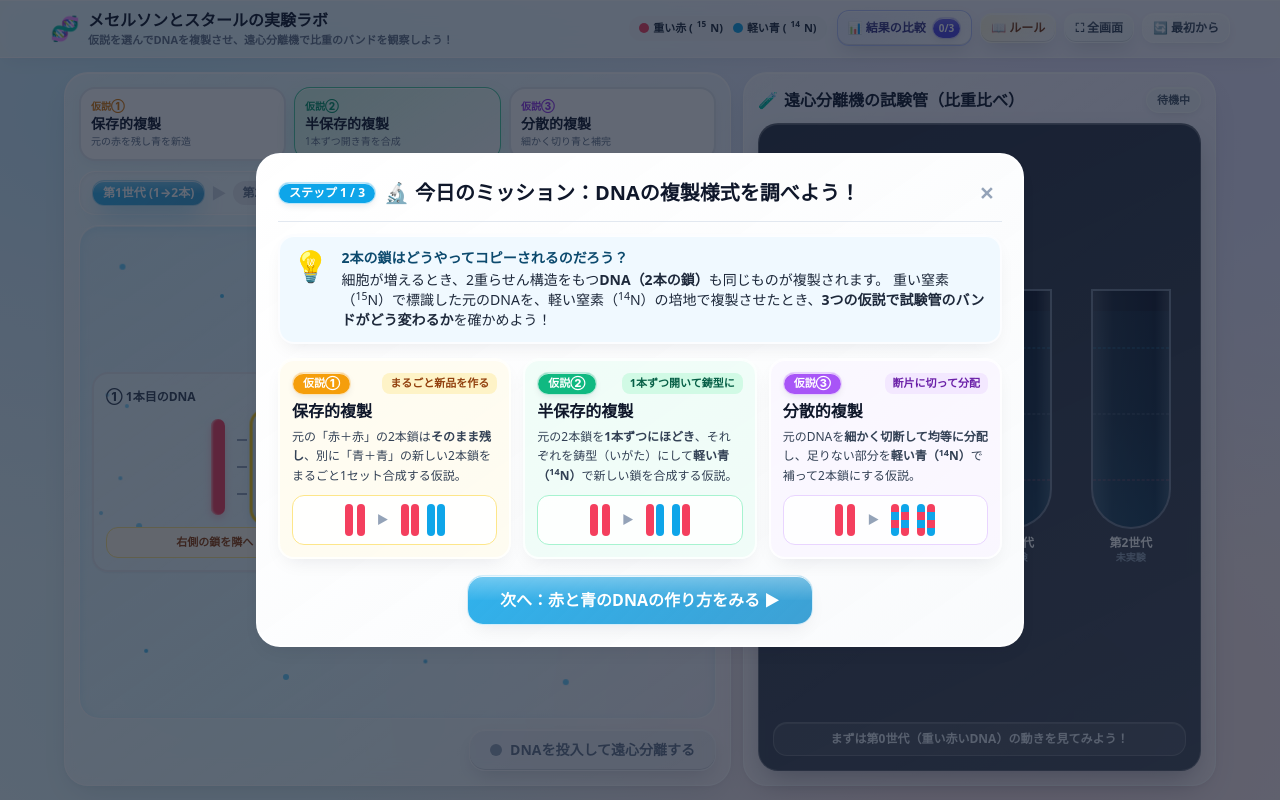
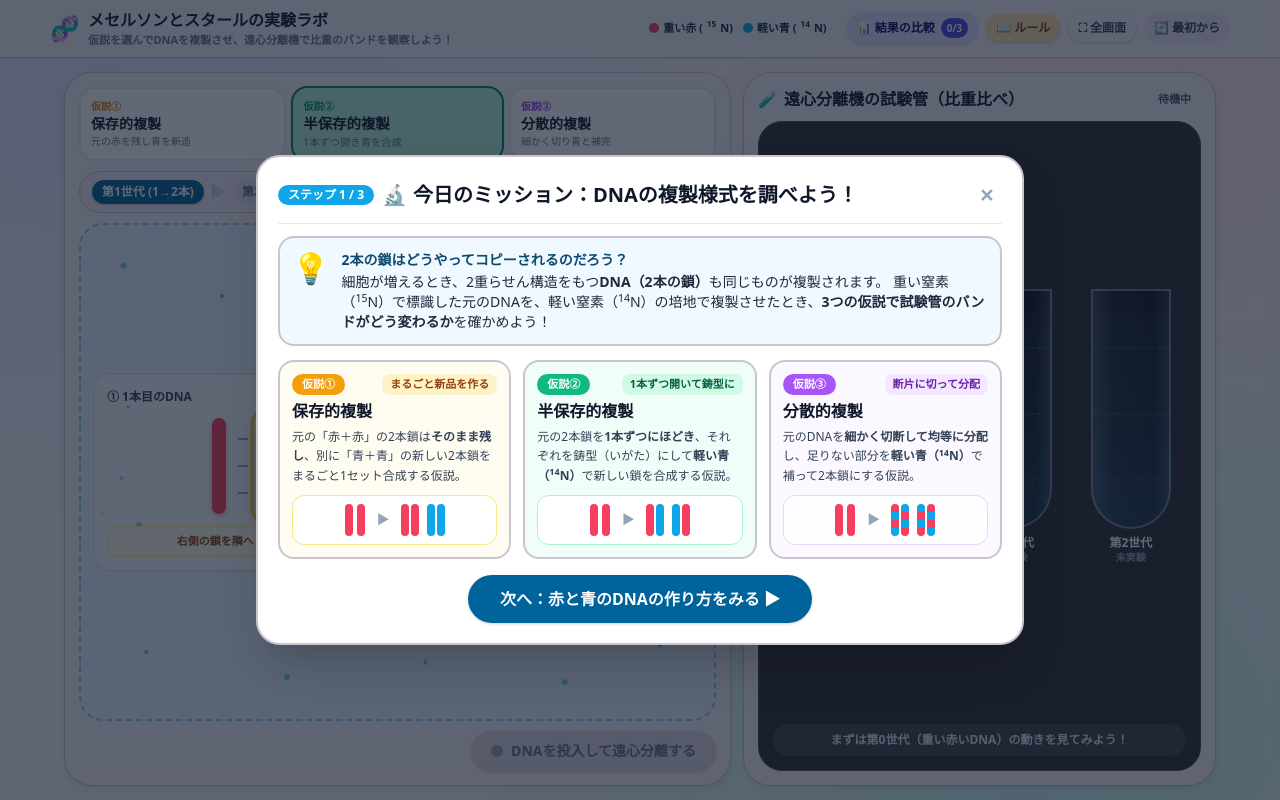
Before and after one commit to tyama11/meselson-stahl-lab, a website with bundled scripts: page index.html in a window 1280 px wide. Built offline with nearby package versions, Linux system fonts and the light colour scheme.

Commit message:
style: rebuild UI in Material 3 Expressive

```diff
--- a/css/style.css
+++ b/css/style.css
@@ -254,299 +254,227 @@ body {
 }
 
 /* =========================================================================
-   ネオグラスモーフィズム (Neo-Glassmorphism) ビジュアルテーマ（ロジック変更なし）
+   Material 3 Expressive テーマ（ロジック変更なし）
+   - トーナル・サーフェス / 特大角丸 / フルピルボタン / スプリング・モーション
    ========================================================================= */
+:root {
+  --md-sys-color-surface: #fdf7ff;
+  --md-sys-color-surface-container-low: #f7f2fa;
+  --md-sys-color-surface-container: #f2ecf6;
+  --md-sys-color-surface-container-high: #ece6f0;
+  --md-sys-color-primary: #583de8;
+  --md-sys-color-primary-container: #e4dfff;
+  --md-sys-color-on-primary-container: #170065;
+  --md-sys-color-outline-variant: #cac4d0;
+  --md-sys-color-on-surface: #1d1b20;
+  --md-sys-motion-spring: cubic-bezier(0.34, 1.56, 0.64, 1);
+}
+
 body {
-  background-color: #eef4fb;
+  font-family: 'Hiragino Maru Gothic ProN', 'BIZ UDPGothic', 'Yu Gothic', 'Meiryo', system-ui, sans-serif;
+  color: var(--md-sys-color-on-surface);
+  background-color: var(--md-sys-color-surface);
   background-image:
-    radial-gradient(at 12% 14%, rgba(125, 211, 252, 0.42) 0px, transparent 48%),
-    radial-gradient(at 86% 18%, rgba(196, 181, 253, 0.38) 0px, transparent 46%),
-    radial-gradient(at 78% 88%, rgba(253, 164, 175, 0.32) 0px, transparent 48%),
-    radial-gradient(at 18% 84%, rgba(165, 243, 252, 0.34) 0px, transparent 46%);
+    radial-gradient(at 8% 10%, rgba(228, 223, 255, 0.85) 0px, transparent 45%),
+    radial-gradient(at 92% 14%, rgba(255, 216, 228, 0.6) 0px, transparent 42%),
+    radial-gradient(at 80% 90%, rgba(158, 242, 228, 0.5) 0px, transparent 45%);
   background-attachment: fixed;
 }
 
-/* ヘッダーバー：フロストガラスバー */
+/* トップアプリバー */
 header.compact-header {
-  background: rgba(255, 255, 255, 0.62);
-  backdrop-filter: blur(12px) saturate(150%);
-  -webkit-backdrop-filter: blur(12px) saturate(150%);
-  border-bottom: 1px solid rgba(255, 255, 255, 0.85);
-  box-shadow:
-    0 4px 20px -4px rgba(15, 23, 42, 0.08),
-    inset 0 1px 0 rgba(255, 255, 255, 0.9);
+  background: var(--md-sys-color-surface-container-low);
+  border-bottom: 1px solid var(--md-sys-color-outline-variant);
+  box-shadow: 0 1px 3px rgba(29, 27, 32, 0.08);
 }
 
-/* 左右メインパネル：ネオグラスパネル（鋭い1px白縁＋柔らかな透過） */
+/* 特大サーフェスコンテナ */
 section.compact-panel {
-  background: linear-gradient(145deg, rgba(255, 255, 255, 0.68) 0%, rgba(255, 255, 255, 0.48) 100%);
-  backdrop-filter: blur(12px) saturate(150%);
-  -webkit-backdrop-filter: blur(12px) saturate(150%);
-  border: 1px solid rgba(255, 255, 255, 0.85);
-  border-radius: 1.5rem;
-  box-shadow:
-    0 12px 32px -10px rgba(15, 23, 42, 0.12),
-    0 2px 6px rgba(15, 23, 42, 0.04),
-    inset 0 1px 0 rgba(255, 255, 255, 0.95);
+  background: var(--md-sys-color-surface-container-low);
+  border: 1px solid var(--md-sys-color-outline-variant);
+  border-radius: 28px;
+  box-shadow: 0 1px 2px rgba(29, 27, 32, 0.08), 0 4px 12px rgba(29, 27, 32, 0.06);
 }
 
-/* モーダルカード：視認性の高いフロストガラス（全画面ぼかしを避けて軽量維持） */
 .compact-modal-card {
-  background: linear-gradient(145deg, rgba(255, 255, 255, 0.9) 0%, rgba(248, 250, 252, 0.84) 100%);
-  backdrop-filter: blur(10px) saturate(140%);
-  -webkit-backdrop-filter: blur(10px) saturate(140%);
-  border: 1px solid rgba(255, 255, 255, 0.95);
-  border-radius: 1.5rem;
-  box-shadow:
-    0 24px 48px -12px rgba(15, 23, 42, 0.25),
-    inset 0 1px 0 rgba(255, 255, 255, 1);
+  background: var(--md-sys-color-surface-container-high);
+  border: 1px solid var(--md-sys-color-outline-variant);
+  border-radius: 28px;
+  box-shadow: 0 8px 28px rgba(29, 27, 32, 0.22);
 }
 
-/* DNA組み立てトレイ：クリアなアクアガラストレイ */
+/* DNA組み立てトレイ */
 section.compact-panel > div.bg-sky-50\/50 {
-  background: linear-gradient(145deg, rgba(186, 230, 253, 0.34) 0%, rgba(224, 242, 254, 0.22) 100%);
-  border: 1px solid rgba(255, 255, 255, 0.8);
-  border-radius: 1.25rem;
-  box-shadow:
-    inset 0 2px 12px rgba(14, 165, 233, 0.12),
-    inset 0 1px 0 rgba(255, 255, 255, 0.75);
+  background: #e8f4ff;
+  border: 2px dashed #8fc7f2;
+  border-radius: 24px;
 }
 
-/* DNAカード：下の青いトレイと粒が透けるクリスタルガラスカード */
 .compact-dna-card {
-  background: linear-gradient(145deg, rgba(255, 255, 255, 0.42) 0%, rgba(255, 255, 255, 0.22) 100%) !important;
-  border: 1px solid rgba(255, 255, 255, 0.82);
-  border-radius: 1.125rem;
-  box-shadow:
-    0 8px 20px -8px rgba(15, 23, 42, 0.12),
-    inset 0 1px 0 rgba(255, 255, 255, 0.9);
+  background: rgba(255, 255, 255, 0.7) !important;
+  border: 1px solid var(--md-sys-color-outline-variant);
+  border-radius: 20px;
 }
 
 .compact-dna-card.border-emerald-300 {
-  background: linear-gradient(145deg, rgba(236, 253, 245, 0.52) 0%, rgba(209, 250, 229, 0.28) 100%) !important;
-  border: 1px solid rgba(110, 231, 183, 0.9);
-  box-shadow:
-    0 8px 20px -8px rgba(16, 185, 129, 0.2),
-    inset 0 1px 0 rgba(255, 255, 255, 0.92);
+  background: #dcf5e9 !important;
+  border: 1px solid #6fd3a7;
 }
 
-/* 仮説タブ：シャープなガラスタイル（選択時は仮説ごとの光彩） */
+/* 仮説タブ：トーナル・セグメントカード */
 [role="tab"] {
-  background: linear-gradient(145deg, rgba(255, 255, 255, 0.56) 0%, rgba(255, 255, 255, 0.34) 100%);
-  border: 1px solid rgba(255, 255, 255, 0.85);
-  border-radius: 1rem;
-  box-shadow:
-    0 4px 14px -4px rgba(15, 23, 42, 0.08),
-    inset 0 1px 0 rgba(255, 255, 255, 0.92);
-  transition: transform 0.16s ease, box-shadow 0.16s ease, background 0.16s ease, border-color 0.16s ease;
+  background: var(--md-sys-color-surface-container);
+  border: 2px solid transparent;
+  border-radius: 20px;
+  transition: transform 0.35s var(--md-sys-motion-spring), background 0.2s ease, border-color 0.2s ease;
 }
 
 [role="tab"]:hover {
-  background: linear-gradient(145deg, rgba(255, 255, 255, 0.78) 0%, rgba(255, 255, 255, 0.52) 100%);
-  transform: translateY(-1px);
-  box-shadow:
-    0 8px 18px -6px rgba(15, 23, 42, 0.12),
-    inset 0 1px 0 rgba(255, 255, 255, 0.98);
+  background: var(--md-sys-color-surface-container-high);
+  transform: translateY(-2px) scale(1.02);
 }
 
 [role="tab"][aria-selected="true"] {
-  background: linear-gradient(145deg, rgba(224, 242, 254, 0.82) 0%, rgba(255, 255, 255, 0.62) 100%);
-  border: 1.5px solid rgba(56, 189, 248, 0.75);
-  box-shadow:
-    0 8px 22px -6px rgba(14, 165, 233, 0.32),
-    inset 0 1px 0 rgba(255, 255, 255, 1);
+  background: var(--md-sys-color-primary-container);
+  border-color: var(--md-sys-color-primary);
+  transform: scale(1.03);
 }
 
 #hypo-btn-conservative[aria-selected="true"] {
-  background: linear-gradient(145deg, rgba(254, 243, 199, 0.82) 0%, rgba(255, 255, 255, 0.62) 100%);
-  border-color: rgba(245, 158, 11, 0.72);
-  box-shadow: 0 8px 22px -6px rgba(245, 158, 11, 0.3), inset 0 1px 0 rgba(255, 255, 255, 1);
+  background: #ffdea8;
+  border-color: #b27a00;
 }
 
 #hypo-btn-semiconservative[aria-selected="true"] {
-  background: linear-gradient(145deg, rgba(209, 250, 229, 0.82) 0%, rgba(255, 255, 255, 0.62) 100%);
-  border-color: rgba(16, 185, 129, 0.72);
-  box-shadow: 0 8px 22px -6px rgba(16, 185, 129, 0.3), inset 0 1px 0 rgba(255, 255, 255, 1);
+  background: #b6f2d6;
+  border-color: #00875a;
 }
 
 #hypo-btn-dispersive[aria-selected="true"] {
-  background: linear-gradient(145deg, rgba(243, 232, 255, 0.84) 0%, rgba(255, 255, 255, 0.62) 100%);
-  border-color: rgba(168, 85, 247, 0.72);
-  box-shadow: 0 8px 22px -6px rgba(168, 85, 247, 0.3), inset 0 1px 0 rgba(255, 255, 255, 1);
+  background: #f2daff;
+  border-color: #8e3fc0;
 }
 
-/* 世代ステップバー：薄ガラスバー */
+/* 世代ステップバー */
 section.compact-panel .bg-slate-50.border.border-slate-200.rounded-2xl {
-  background: rgba(255, 255, 255, 0.42);
-  border: 1px solid rgba(255, 255, 255, 0.85);
-  box-shadow: inset 0 1px 4px rgba(15, 23, 42, 0.06);
+  background: var(--md-sys-color-surface-container);
+  border: 1px solid var(--md-sys-color-outline-variant);
+  border-radius: 9999px;
 }
 
-/* ボタン全般：透過カラーグラス＋上辺鏡面ハイライト */
+/* ボタン：フルピル＋スプリング */
 button:not([role="tab"]):not([aria-label="閉じる"]) {
   position: relative;
-  overflow: hidden;
-  border: 1px solid rgba(255, 255, 255, 0.55);
-  box-shadow:
-    0 8px 20px -6px rgba(15, 23, 42, 0.18),
-    inset 0 1px 0 rgba(255, 255, 255, 0.65),
-    inset 0 -1px 0 rgba(15, 23, 42, 0.12);
-  transition: transform 0.16s ease, box-shadow 0.16s ease, filter 0.16s ease, background 0.16s ease;
-}
-
-button:not(:disabled):not([role="tab"]):not([aria-label="閉じる"])::before {
-  content: "";
-  position: absolute;
-  inset: 0 0 50% 0;
-  background: linear-gradient(180deg, rgba(255, 255, 255, 0.32) 0%, rgba(255, 255, 255, 0.02) 100%);
-  pointer-events: none;
+  border: none;
+  border-radius: 9999px !important;
+  box-shadow: 0 1px 3px rgba(29, 27, 32, 0.2);
+  transition: transform 0.35s var(--md-sys-motion-spring), box-shadow 0.2s ease, background 0.2s ease;
 }
 
 button:not(:disabled):not([role="tab"]):not([aria-label="閉じる"]):hover {
-  transform: translateY(-1.5px);
-  filter: brightness(1.04);
-  box-shadow:
-    0 12px 26px -6px rgba(15, 23, 42, 0.24),
-    inset 0 1px 0 rgba(255, 255, 255, 0.8),
-    inset 0 -1px 0 rgba(15, 23, 42, 0.12);
+  transform: translateY(-2px) scale(1.04);
+  box-shadow: 0 4px 12px rgba(29, 27, 32, 0.25);
 }
 
 button:not(:disabled):not([role="tab"]):not([aria-label="閉じる"]):active {
-  transform: translateY(0.5px) scale(0.98);
+  transform: scale(0.94);
 }
 
-/* カラー別ネオグラスボタン（透明感のある発光ガラス） */
 button.bg-rose-500:not(:disabled) {
-  background: linear-gradient(135deg, rgba(244, 63, 94, 0.86) 0%, rgba(225, 29, 72, 0.76) 100%);
-  box-shadow:
-    0 10px 24px -6px rgba(244, 63, 94, 0.48),
-    inset 0 1px 0 rgba(255, 255, 255, 0.65);
+  background: #b3261e;
 }
 
 button.bg-amber-500:not(:disabled) {
-  background: linear-gradient(135deg, rgba(245, 158, 11, 0.88) 0%, rgba(217, 119, 6, 0.78) 100%);
-  box-shadow:
-    0 10px 24px -6px rgba(245, 158, 11, 0.48),
-    inset 0 1px 0 rgba(255, 255, 255, 0.65);
+  background: #8d5a00;
 }
 
 button.bg-emerald-500:not(:disabled) {
-  background: linear-gradient(135deg, rgba(16, 185, 129, 0.86) 0%, rgba(5, 150, 105, 0.76) 100%);
-  box-shadow:
-    0 10px 24px -6px rgba(16, 185, 129, 0.45),
-    inset 0 1px 0 rgba(255, 255, 255, 0.65);
+  background: #006a60;
 }
 
 button.bg-sky-500:not(:disabled) {
-  background: linear-gradient(135deg, rgba(14, 165, 233, 0.86) 0%, rgba(2, 132, 199, 0.76) 100%);
-  box-shadow:
-    0 10px 24px -6px rgba(14, 165, 233, 0.45),
-    inset 0 1px 0 rgba(255, 255, 255, 0.65);
+  background: #00639b;
 }
 
 button.bg-indigo-600:not(:disabled) {
-  background: linear-gradient(135deg, rgba(79, 70, 229, 0.86) 0%, rgba(67, 56, 202, 0.76) 100%);
-  box-shadow:
-    0 10px 24px -6px rgba(79, 70, 229, 0.45),
-    inset 0 1px 0 rgba(255, 255, 255, 0.6);
+  background: var(--md-sys-color-primary);
 }
 
-/* ヘッダー・サブボタン：フロストパステルグラス */
+/* ヘッダー・サブボタン：トーナルピル */
 header button,
 button.bg-slate-200:not(:disabled) {
-  background: linear-gradient(145deg, rgba(255, 255, 255, 0.72) 0%, rgba(241, 245, 249, 0.5) 100%);
-  border: 1px solid rgba(255, 255, 255, 0.88);
-  box-shadow:
-    0 4px 12px -4px rgba(15, 23, 42, 0.12),
-    inset 0 1px 0 rgba(255, 255, 255, 0.95);
+  background: var(--md-sys-color-surface-container-high);
+  box-shadow: none;
 }
 
 header #open-compare-btn {
-  background: linear-gradient(145deg, rgba(224, 231, 255, 0.72) 0%, rgba(255, 255, 255, 0.52) 100%);
-  border-color: rgba(165, 180, 252, 0.75);
+  background: var(--md-sys-color-primary-container);
+  color: var(--md-sys-color-on-primary-container);
 }
 
 header button[data-action="open-rules"] {
-  background: linear-gradient(145deg, rgba(254, 243, 199, 0.75) 0%, rgba(255, 255, 255, 0.52) 100%);
-  border-color: rgba(252, 211, 77, 0.75);
+  background: #ffdea8;
 }
 
-/* 無効ボタン：すりガラスのアイスグレー */
 button:disabled {
-  background: rgba(226, 232, 240, 0.52) !important;
-  border: 1px solid rgba(255, 255, 255, 0.72);
-  box-shadow: inset 0 1px 0 rgba(255, 255, 255, 0.65);
+  background: rgba(29, 27, 32, 0.12) !important;
+  box-shadow: none;
 }
 
-/* バッジ・ステータスラベル：クリスタルピル */
+/* バッジ */
 #centrifuge-status,
 .compact-dna-card .rounded-full[class*="px-"],
 header .rounded-full[class*="px-"],
 #rules-modal .rounded-full[class*="px-"] {
-  border: 1px solid rgba(255, 255, 255, 0.72);
-  box-shadow:
-    0 3px 8px -3px rgba(15, 23, 42, 0.14),
-    inset 0 1px 0 rgba(255, 255, 255, 0.75);
+  border: none;
 }
 
-/* DNA鎖：透き通るような光沢ハイライト */
+/* DNA鎖 */
 .dna-strand-h.bg-rose-500,
 .dna-strand-h .bg-rose-500,
 #gen0-dna-visual .bg-rose-500 {
-  box-shadow:
-    0 4px 10px -2px rgba(244, 63, 94, 0.4),
-    inset 1.5px 0 2px rgba(255, 255, 255, 0.55);
+  box-shadow: 0 2px 6px rgba(244, 63, 94, 0.4);
 }
 
 .dna-strand-h.bg-sky-500,
 .dna-strand-h .bg-sky-500 {
-  box-shadow:
-    0 4px 10px -2px rgba(14, 165, 233, 0.4),
-    inset 1.5px 0 2px rgba(255, 255, 255, 0.55);
+  box-shadow: 0 2px 6px rgba(14, 165, 233, 0.4);
 }
 
-/* 遠心分離機チャンバー＆試験管：スモークダークガラス質感 */
+/* 遠心分離機チャンバー：インバース・サーフェス */
 section.compact-panel .bg-slate-900.rounded-2xl,
 #rules-modal .bg-slate-900.rounded-3xl {
-  background: linear-gradient(155deg, rgba(15, 23, 42, 0.88) 0%, rgba(30, 41, 59, 0.82) 100%);
-  border: 1px solid rgba(255, 255, 255, 0.22);
-  border-radius: 1.25rem;
-  box-shadow:
-    0 12px 28px -8px rgba(15, 23, 42, 0.35),
-    inset 0 1px 0 rgba(255, 255, 255, 0.22);
+  background: #322f35;
+  border: 1px solid #4a4458;
+  border-radius: 24px;
 }
 
 [id^="tube-wrapper-"],
 #modal-tube-wrapper {
-  background: linear-gradient(90deg, rgba(255, 255, 255, 0.14) 0%, rgba(30, 41, 59, 0.65) 26%, rgba(15, 23, 42, 0.72) 82%, rgba(255, 255, 255, 0.1) 100%);
-  border: 1.5px solid rgba(226, 232, 240, 0.45);
-  box-shadow:
-    inset 0 1px 4px rgba(255, 255, 255, 0.2),
-    0 6px 14px -4px rgba(2, 6, 23, 0.45);
+  background: linear-gradient(90deg, rgba(255, 255, 255, 0.12) 0%, rgba(29, 27, 32, 0.7) 28%, rgba(20, 18, 24, 0.8) 82%, rgba(255, 255, 255, 0.08) 100%);
+  border: 1.5px solid rgba(230, 224, 233, 0.45);
 }
 
-/* 観察メモ：ダークグラスバー */
 #observation-box {
-  background: rgba(255, 255, 255, 0.08);
-  border: 1px solid rgba(255, 255, 255, 0.18);
-  border-radius: 0.875rem;
-  box-shadow: inset 0 1px 0 rgba(255, 255, 255, 0.15);
+  background: rgba(255, 255, 255, 0.1);
+  border: none;
+  border-radius: 9999px;
 }
 
-/* ルール画面の合成ステージ：クリアガラスステージ */
 .synth-stage-h {
-  background: rgba(255, 255, 255, 0.45) !important;
-  border: 1px solid rgba(255, 255, 255, 0.85) !important;
-  box-shadow:
-    inset 0 2px 10px rgba(15, 23, 42, 0.06),
-    inset 0 1px 0 rgba(255, 255, 255, 0.9) !important;
+  background: var(--md-sys-color-surface-container) !important;
+  border: 1px solid var(--md-sys-color-outline-variant) !important;
 }
 
 #rules-modal .rounded-2xl:not(.bg-slate-900),
 #rules-modal .rounded-3xl:not(.bg-slate-900),
 #compare-modal .rounded-2xl:not(.bg-slate-900) {
-  border-color: rgba(255, 255, 255, 0.78);
-  box-shadow:
-    0 8px 20px -8px rgba(15, 23, 42, 0.1),
-    inset 0 1px 0 rgba(255, 255, 255, 0.85);
+  border-color: var(--md-sys-color-outline-variant);
 }
+
+@media (prefers-reduced-motion: reduce) {
+  button,
+  [role="tab"] {
+    transition-duration: 0.01ms !important;
+  }
+}
```
